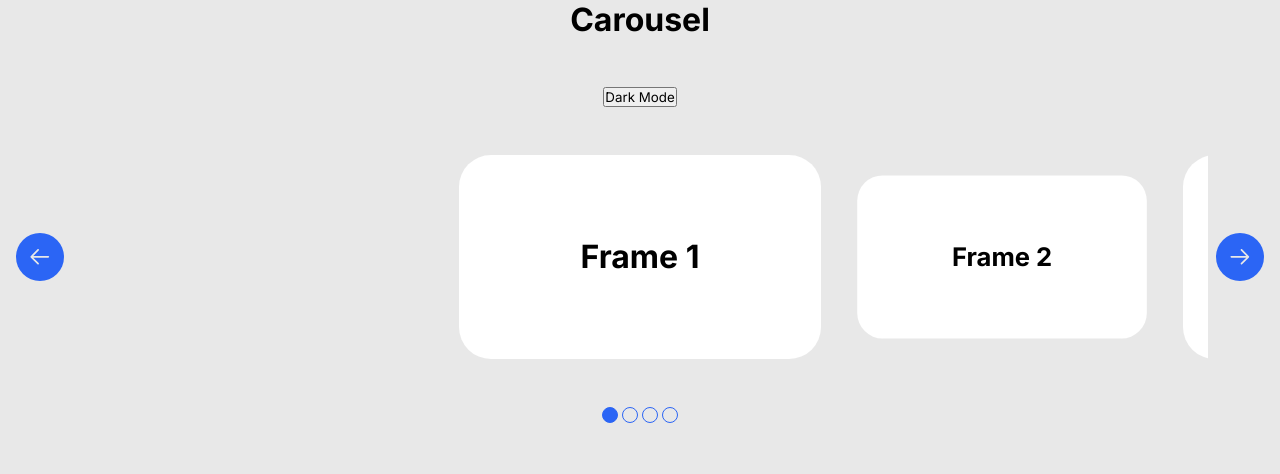
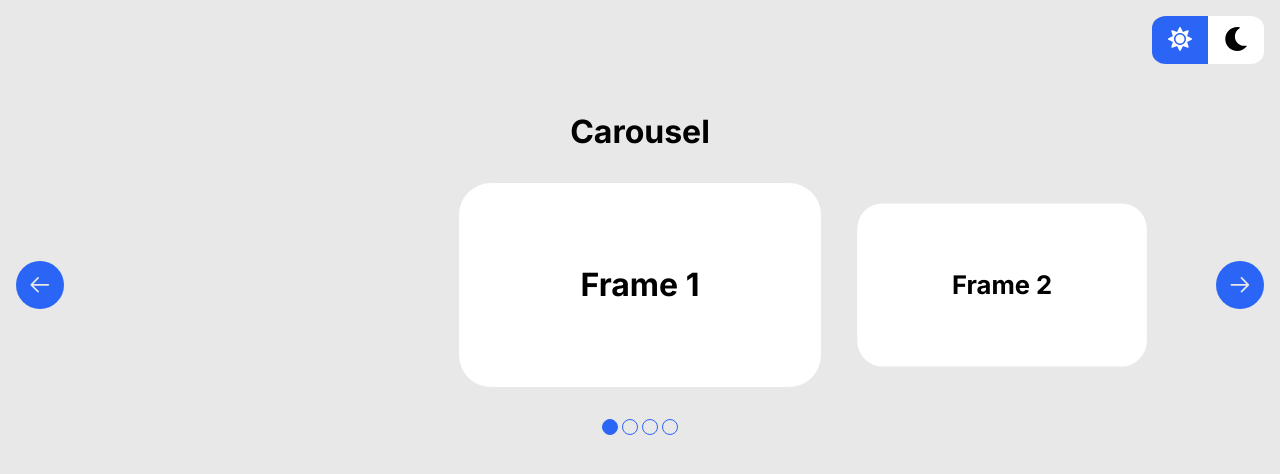
Before and after one commit to include-davis/leads-onboarding-2024, a Next.js app: page /day2 in a window 1280 px wide. Shown: the top 474 px of the page. Built offline with nearby package versions, Linux system fonts and the light colour scheme.

Commit message:
light/dark mode functionality completed

```diff
--- a/app/(pages)/_styles/day2/page.module.scss
+++ b/app/(pages)/_styles/day2/page.module.scss
@@ -1,15 +1,59 @@
+@use 'app/(pages)/mixins.scss';
+
 .main_container {
     width: 100%;
     height: 100vh;
     display: flex;
     flex-direction: column;
     align-items: center;
-    gap: 48px;
+    gap: 32px;
     background-color: var(--color-light-gray);
 }
 
 .title {
     color: var(--color-black);
+}
+
+.buttons {
+    display: flex;
+    align-items: center;
+    justify-content: flex-end;
+    width: 100%;
+    padding: 16px;
+}
+
+.light_mode_button, .dark_mode_button {
+    background-color: var(--color-white);
+    border: none;
+    color: var(--color-black);
+    font-size: 1.5rem;
+    width: 56px;
+    height: 48px;
+    padding-top: 4px; //icon looks uneven without top padding
+}
+
+.light_mode_button {
+    border-top-left-radius: 25%;
+    border-bottom-left-radius: 25%;
+}
+
+.dark_mode_button {
+    border-top-right-radius: 25%;
+    border-bottom-right-radius: 25%;
+}
+
+.light_mode_button:hover, .dark_mode_button:hover {
+    color: var(--color-blue);
+}
+
+.light_mode_button.active {
+    background-color: var(--color-blue);
+    color: var(--color-white);
+}
+
+.dark_mode_button.active {
+    background-color: var(--color-blue);
+    color: var(--color-white);
 }
 
 .window_container {
@@ -92,3 +136,9 @@
 .dot.active {
     background-color: var(--color-blue);
 }
+
+@include mixins.example {
+   .viewport {
+        padding: 0 15%;
+    }
+}
--- a/app/(pages)/day2/page.jsx
+++ b/app/(pages)/day2/page.jsx
@@ -3,9 +3,12 @@ import Image from "next/image";
 import styles from "../_styles/day2/page.module.scss";
 import { useState, useEffect, useRef, useContext} from 'react';
 import { RxArrowLeft, RxArrowRight } from 'react-icons/rx'
+import { FaSun , FaMoon } from "react-icons/fa";
 
 export default function Day2() {
-    const data = ['Frame 1', 'Frame 2', 'Frame 3', 'Frame 4'];
+    const data = [
+      'Frame 1', 'Frame 2', 'Frame 3', 'Frame 4'
+    ];
     const [activeIndex, setActiveIndex] = useState(0)
     const [darkMode, setDarkMode] = useState(false);
 
@@ -20,14 +23,37 @@ export default function Day2() {
     const changeTheme = () => {
       setDarkMode(!darkMode);
       document.body.classList.toggle('dark-mode', !darkMode);
-    };
+    }
+
+    const makeDark = () => {
+      if (!darkMode) {
+        setDarkMode(true);
+        document.body.classList.add('dark-mode', !darkMode);
+      }
+    }
+
+    const makeLight = () => {
+      if(darkMode) {
+        setDarkMode(false);
+        document.body.classList.remove('dark-mode', !darkMode);
+      }
+    }
 
     return (
       <div className={styles.main_container}>
+        <div className = {styles.buttons}>
+          <button
+            className={`${styles.light_mode_button} ${!darkMode ? styles.active : ''}`}
+            onClick={makeLight}>
+            <FaSun />
+          </button>
+          <button
+            className={`${styles.dark_mode_button} ${darkMode ? styles.active : ''}`}
+            onClick={makeDark}>
+            <FaMoon />
+          </button>
+        </div>
         <h1 className={styles.title}> Carousel </h1>
-        <button className={styles.toggle_button} onClick={changeTheme}>
-                {darkMode ? 'Light Mode' : 'Dark Mode'}
-        </button>
         <div className={styles.window_container}>
           <button className={styles.arrow} onClick={subtractIndex}>
             <RxArrowLeft/>
@@ -42,9 +68,7 @@ export default function Day2() {
                       <div
                           key={index}
                           className={styles.frame}
-                                    style={{ transform: (Math.abs(index - activeIndex) === 1 ||
-                                      (index === 0 && activeIndex === data.length - 1) ||
-                                      (index === data.length - 1 && activeIndex === 0)) ? 'scale(0.8)' : 'scale(1)' }}
+                          style={{ transform: (Math.abs(index - activeIndex) >= 1) ? 'scale(0.8)' : 'scale(1)' }}
                       >
                           <h1 className={styles.frame_content}>{frame}</h1>
                       </div>
```
Also changed, not shown: app/(pages)/mixins.scss (line endings or trailing spaces), public/images/day2/sideeyecat.jpeg (added), public/images/day2/smartcat.jpeg (added). Lines whose indentation alone changed are shown as unchanged.
